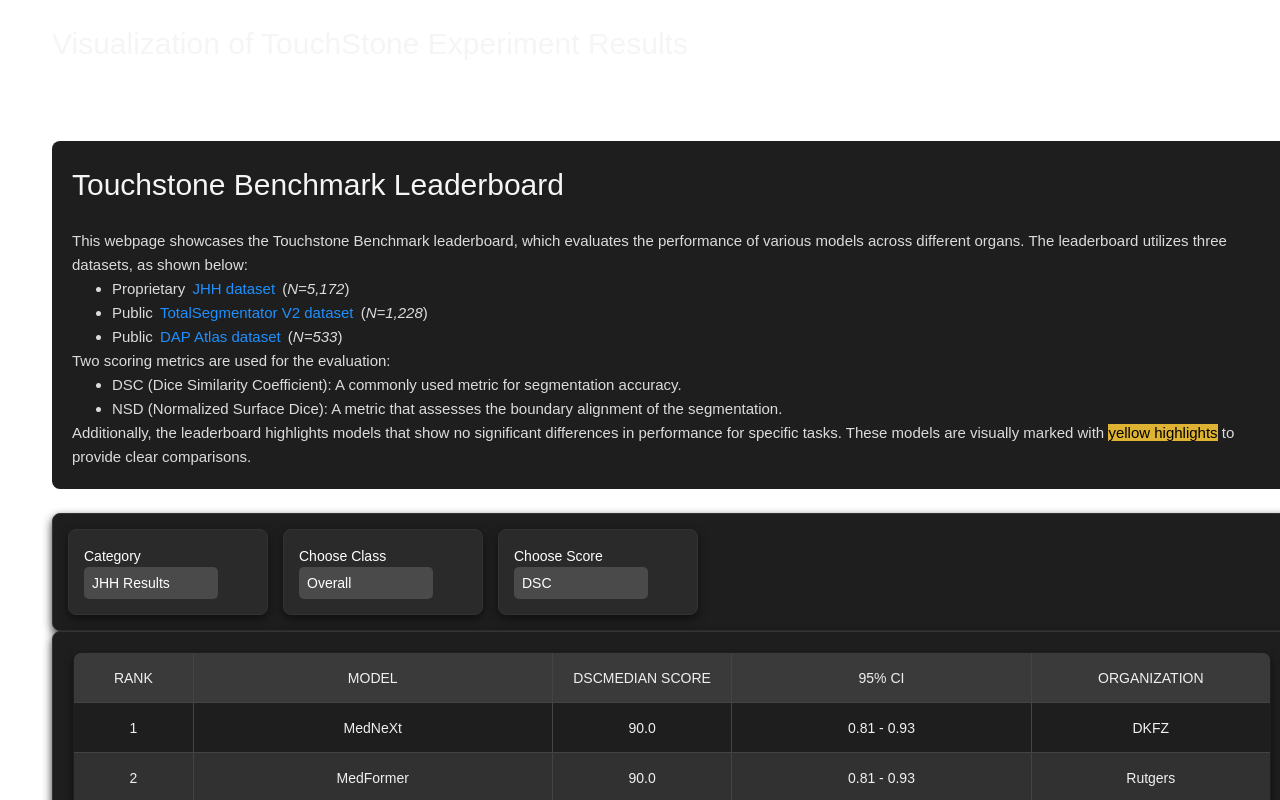
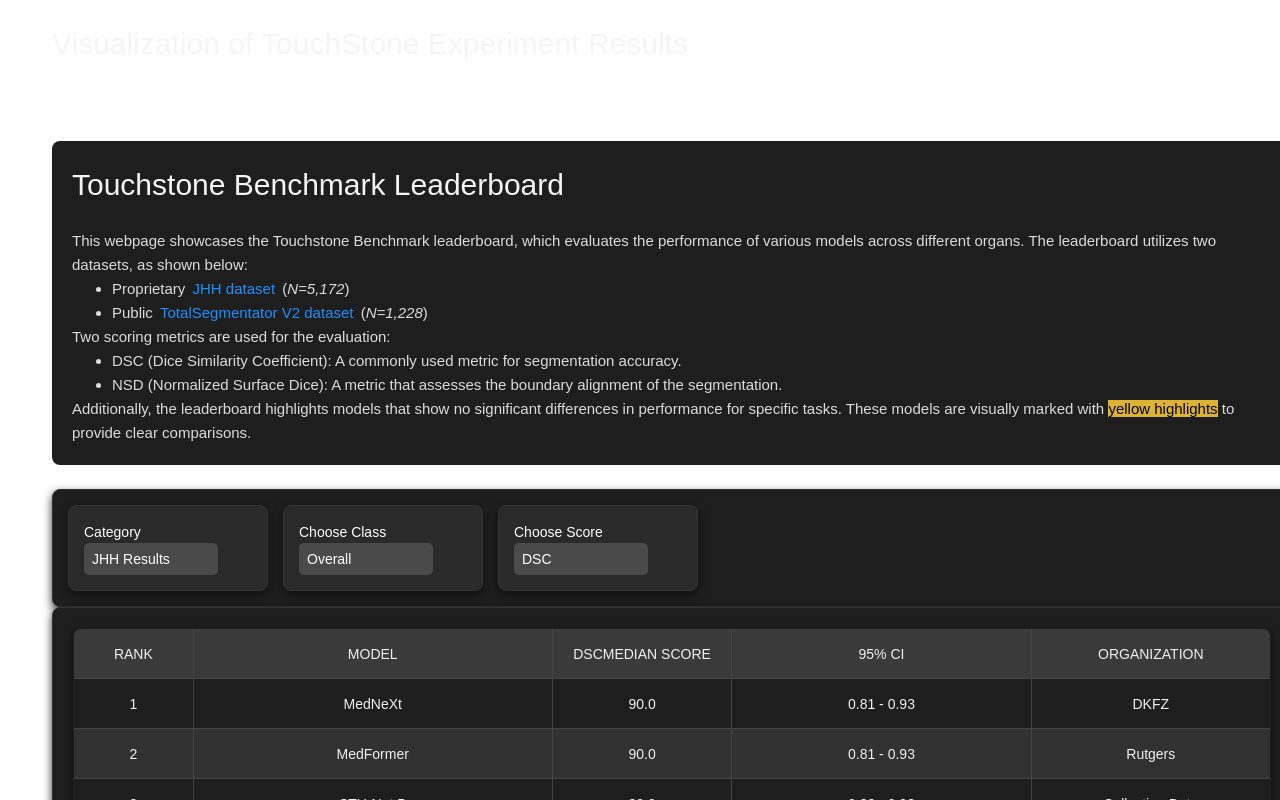
Before and after one commit to MrGiovanni/Leaderboard, a Vue app: page / in a window 1280 px wide. Shown: the top 800 px of the page. Built offline with nearby package versions, Linux system fonts and the light colour scheme.

Commit message:
Update App.vue

```diff
--- a/src/App.vue
+++ b/src/App.vue
@@ -26,12 +26,12 @@
     <div style="font-family: Arial, sans-serif; color: #dcdcdc; background-color: #1e1e1e; padding: 20px; border-radius: 8px;">
       <h1>Touchstone Benchmark Leaderboard</h1>
       <p>
-        This webpage showcases the <strong>Touchstone Benchmark leaderboard</strong>, which evaluates the performance of various models across different organs. The leaderboard utilizes three datasets, as shown below:
+        This webpage showcases the <strong>Touchstone Benchmark leaderboard</strong>, which evaluates the performance of various models across different organs. The leaderboard utilizes two datasets, as shown below:
       </p>
       <ul>
         <li>Proprietary <a href="https://www.sciencedirect.com/science/article/pii/S2211568419301391" style="color: #1e90ff;">JHH dataset</a> (<em>N=5,172</em>)</li>
         <li>Public <a href="https://github.com/wasserth/TotalSegmentator" style="color: #1e90ff;">TotalSegmentator V2 dataset</a> (<em>N=1,228</em>)</li>
-        <li>Public <a href="https://github.com/alexanderjaus/AtlasDataset" style="color: #1e90ff;">DAP Atlas dataset</a> (<em>N=533</em>)</li>
+        <!-- <li>Public <a href="https://github.com/alexanderjaus/AtlasDataset" style="color: #1e90ff;">DAP Atlas dataset</a> (<em>N=533</em>)</li> -->
       </ul>
       <p>
         Two scoring metrics are used for the evaluation:
```
